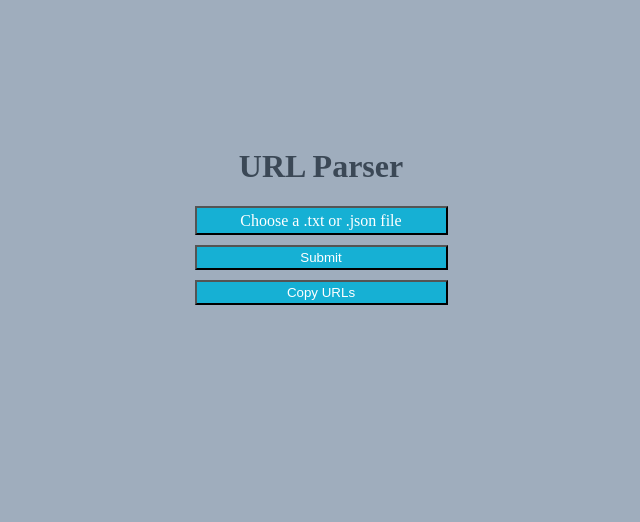
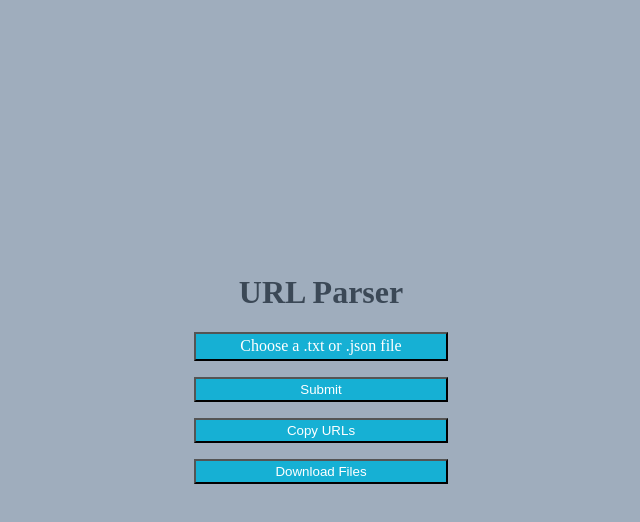
Before and after one commit to daCruzNobre/URLParser, a website: page client/index.html in a window 1280 px wide. Shown: the whole page, without its empty margins (319-959 px from the left). Drawn offline with Linux system fonts and the light colour scheme.

Commit message:
add nodemon

```diff
--- a/client/app/index.js
+++ b/client/app/index.js
@@ -1,12 +1,14 @@
 const form = document.querySelector(".form");
-const inputFile= document.querySelector("input[type='file']");
+const inputFile = document.querySelector("input[type='file']");
 const submitBtn = document.querySelector(".submit");
 const mainContainer = document.querySelector(".main");
 const copyBtn = document.querySelector(".copyBtn");
+const downloadBtnBtn = document.querySelector(".downloadBtn");
 const chooseBtn = document.querySelector(".chooseBtn");
 const filePicker = document.querySelector(".filePicker");
 const error = document.querySelector(".error");
-const regex = /https?:\/\/(?:[a-zA-Z]|[0-9]|[$-_@.&+]|[!*\\(\\),]|(?:%[0-9a-fA-F][0-9a-fA-F]))+/g;
+const regex =
+  /https?:\/\/(?:[a-zA-Z]|[0-9]|[$-_@.&+]|[!*\\(\\),]|(?:%[0-9a-fA-F][0-9a-fA-F]))+/g;
 const childNumber = mainContainer.childElementCount;
 
 // change button color and name when file is selected
@@ -16,52 +18,55 @@ filePicker.addEventListener("change", (event) => {
   chooseBtn.style.backgroundColor = "#14bd89";
 });
 
-submitBtn.addEventListener("click", (event) =>{
+submitBtn.addEventListener("click", (event) => {
   clear();
   event.preventDefault();
   // check if file was chosen
   // reset the error message to be hidden
   // read file, find urls in file, displays a textarea with the links
   error.style.display = "none";
-    if(form.fileSelector.value !== undefined){
+  let contents = form.fileSelector.value;
+  console.log(contents);
+  if (form.fileSelector.value !== "") {
     const reader = new FileReader();
     reader.onload = function () {
       let url = reader.result.match(regex);
       const urlDiv = document.createElement("textarea");
-            urlDiv.classList.add("scrollable")
+      urlDiv.classList.add("scrollable");
       // display urls in a div
-            url.forEach(url => {
-                urlDiv.textContent += (url + "\n");
+      url.forEach((url) => {
+        urlDiv.textContent += url + "\n";
       });
       mainContainer.appendChild(urlDiv);
+    };
+    const fileContents = reader.readAsText(inputFile.files[0]);
   }
-        const fileContents = reader.readAsText(inputFile.files[0]);
-
-    };
 });
 
 // Eventlistener to copy the urls to the clipboard
 copyBtn.addEventListener("click", (event) => {
   event.preventDefault();
+  checkForFiles();
+});
+
+function checkForFiles() {
   const urlDiv = document.querySelector(".scrollable");
-    if(!urlDiv){
+  if (!urlDiv) {
     error.textContent = "Please, select a text file";
     error.style.display = "block";
-    }else{
+  } else {
     error.style.display = "none";
+    urlDiv.select();
+
+    document.execCommand("copy");
+
+    document.getSelection().removeAllRanges();
   }
-    urlDiv.select();
-    try {
-        document.execCommand("copy");
-    } catch (err) {
-        console.error("Could not copy URLs: ", err);
 }
-    document.getSelection().removeAllRanges()
-});
 
 // function to clear the output everytime a new file is selected
-function clear(){
-    if(mainContainer.childElementCount >= childNumber){
+function clear() {
+  if (mainContainer.childElementCount >= childNumber) {
     mainContainer.removeChild(mainContainer.lastChild);
-    };
-};
+  }
+}
--- a/client/index.html
+++ b/client/index.html
@@ -15,9 +15,8 @@
                 <input class="filePicker" type="file" id="textFile" name="fileSelector" accept=".txt,.json" required>
                 <button class ="button submit" type="submit">Submit</button>
             </section>
-            <div class="copyDiv">
-                <button class="copyBtn button">Copy URLs</button>
-            </div>
+            <button class="copyBtn otherBtn button">Copy URLs</button>
+            <button class="downloadBtn otherBtn button">Download Files</button>
         </form>
         <p class="error"></p>
     </div>
--- a/client/style/style.css
+++ b/client/style/style.css
@@ -1,48 +1,41 @@
-body {
+body, html {
+    height: 100%;
     background-color: #9FADBD;
     color: #3B4856;
+    display: flex;
+    justify-content: center;
+    align-items: center;
+    overflow-x: clip;
 }
 
 h1 {
     color: #3B4856;
 }
 
-.form {
-    display: flex;
-    flex-direction: column;
-    justify-content: space-evenly;
-    background-color: #9FADBD;
-}
 
 .inputSection {
     display: flex;
     flex-direction: column;
-    gap: 5px;
+    gap: 1rem;
     justify-content: flex-end;
 }
 
 .main {
-    margin-top: 10%;
     display: flex;
     flex-direction: column;
-    align-items: center;
+    align-items: center ;
+    margin-top: -4rem;
 }
 
 input[type="file"] {
-    height: 0;
-    padding: 0;
-    opacity: 0;
+    display: none;
 }
 
-.chooseBtn {
-    border: 2px outset black;
-    padding: 0 5px;
-    box-shadow: 2px 1px 1px black outset;
-}
 
 .chooseBtn:active {
     border-style: inset;
 }
+
 
 .button {
     display: flex;
@@ -51,12 +44,15 @@ input[type="file"] {
     background-color: #16B0D4;
     color: white;
     height: 25px;
+    min-width: 240px;
+    border: 2px outset black;
+    padding: 0 5px;
 }
 
 .scrollable {
     margin-top: 10px;
     padding: 4px;
-    width: 700px;
+    min-width: 700px;
     height: 200px;
     border: 1px inset black;
     overflow-y: auto;
@@ -65,10 +61,11 @@ input[type="file"] {
     color: #3B4856;
 }
 
-.copyDiv {
-    margin-top: 10px;
+.otherBtn {
+    margin-top: 1rem;
     display: flex;
     flex-direction: column;
+    width: 100%;
 }
 
 .error {
--- a/package.json
+++ b/package.json
@@ -25,5 +25,8 @@
   "homepage": "https://github.com/daCruzNobre/URLParser#readme",
   "dependencies": {
     "express": "^4.21.2"
+  },
+  "devDependencies": {
+    "nodemon": "^3.1.9"
   }
 }
```
Also changed, not shown: 1 other file. Lines whose indentation alone changed are shown as unchanged.
